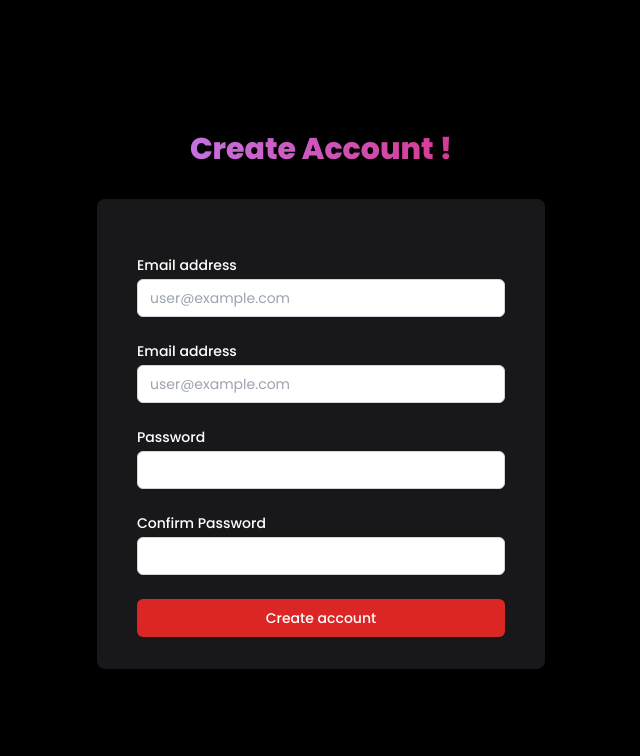
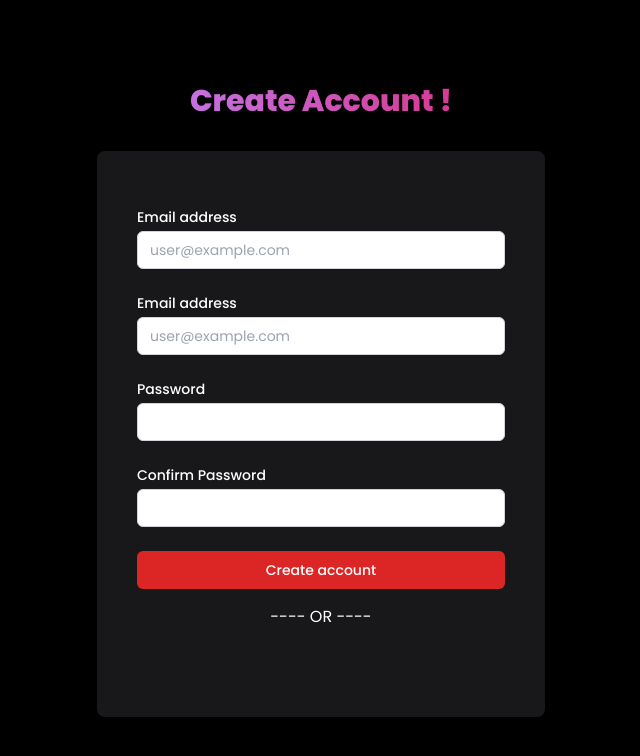
Before and after one commit to srimanikantaBattu/gen-ai, a React (Create React App) app in the folder client/: page / in a window 1280 px wide. Shown: the top 756 px of the page, without its empty margins (319-959 px from the left). Built offline with nearby package versions, Linux system fonts and the light colour scheme; a web font is replaced by a local one.

Commit message:
added Google Login

```diff
--- a/client/package.json
+++ b/client/package.json
@@ -3,9 +3,11 @@
   "version": "0.1.0",
   "private": true,
   "dependencies": {
+    "@react-oauth/google": "^0.12.1",
     "@testing-library/jest-dom": "^5.17.0",
     "@testing-library/react": "^13.4.0",
     "@testing-library/user-event": "^13.5.0",
+    "jwt-decode": "^4.0.0",
     "react": "^18.3.1",
     "react-dom": "^18.3.1",
     "react-hook-form": "^7.52.2",
--- /dev/null
+++ b/client/src/components/GoogleLogins.jsx
@@ -0,0 +1,23 @@
+import React from 'react'
+import { GoogleLogin } from '@react-oauth/google';
+import { jwtDecode } from "jwt-decode";
+function GoogleLogins() {
+  return (
+    <div className="">
+      <p className='text-white text-center mt-4'>---- OR ----</p>
+    <div className="flex justify-center mt-4">
+    <GoogleLogin
+  onSuccess={credentialResponse => {
+    const res=jwtDecode(credentialResponse.credential)
+    console.log(res);
+  }}
+  onError={() => {
+    console.log('Login Failed');
+  }}
+/>
+</div>
+</div>
+  )
+}
+
+export default GoogleLogins
--- a/client/src/components/Register.jsx
+++ b/client/src/components/Register.jsx
@@ -1,15 +1,15 @@
 import React from "react";
-
+import GoogleLogins from "./GoogleLogins";
 function Register() {
   return (
-    <div className="min-h-screen bg-black flex flex-col justify-center py-12 sm:px-6 lg:px-8">
+    <div className="h-screen bg-black flex flex-col justify-center py-12 sm:px-6 lg:px-8">
       <div className="sm:mx-auto sm:w-full sm:max-w-md">
-        <h1 class="font-extrabold text-transparent text-3xl bg-clip-text bg-gradient-to-r from-purple-400 to-pink-600 text-center">
+        <h1 className="font-extrabold text-transparent text-3xl bg-clip-text bg-gradient-to-r from-purple-400 to-pink-600 text-center">
           Create Account !
         </h1>
       </div>
 
-      <div className="mt-8 sm:mx-auto sm:w-full sm:max-w-md relative">
+      <div className="mt-8 sm:mx-auto sm:w-full sm:max-w-md">
         <div className="bg-zinc-900 py-8 px-4 sm:rounded-lg sm:px-10">
           <form className="" method="POST" action="#">
             <div className="mt-6">
@@ -94,6 +94,7 @@ function Register() {
                 >
                   Create account
                 </button>
+                <GoogleLogins></GoogleLogins>
               </span>
             </div>
           </form>
--- a/client/src/index.js
+++ b/client/src/index.js
@@ -3,11 +3,14 @@ import ReactDOM from 'react-dom/client';
 import './index.css';
 import App from './App';
 import reportWebVitals from './reportWebVitals';
+import { GoogleOAuthProvider } from '@react-oauth/google';
 
 const root = ReactDOM.createRoot(document.getElementById('root'));
 root.render(
   <React.StrictMode>
+    <GoogleOAuthProvider clientId="1080336029556-2o0o12jb8mohg3uie4lusuhiq5c9513s.apps.googleusercontent.com">
     <App />
+    </GoogleOAuthProvider>
   </React.StrictMode>
 );
 
```
Also changed, not shown: 2 other files (tests, documents, lock files or other folders).
